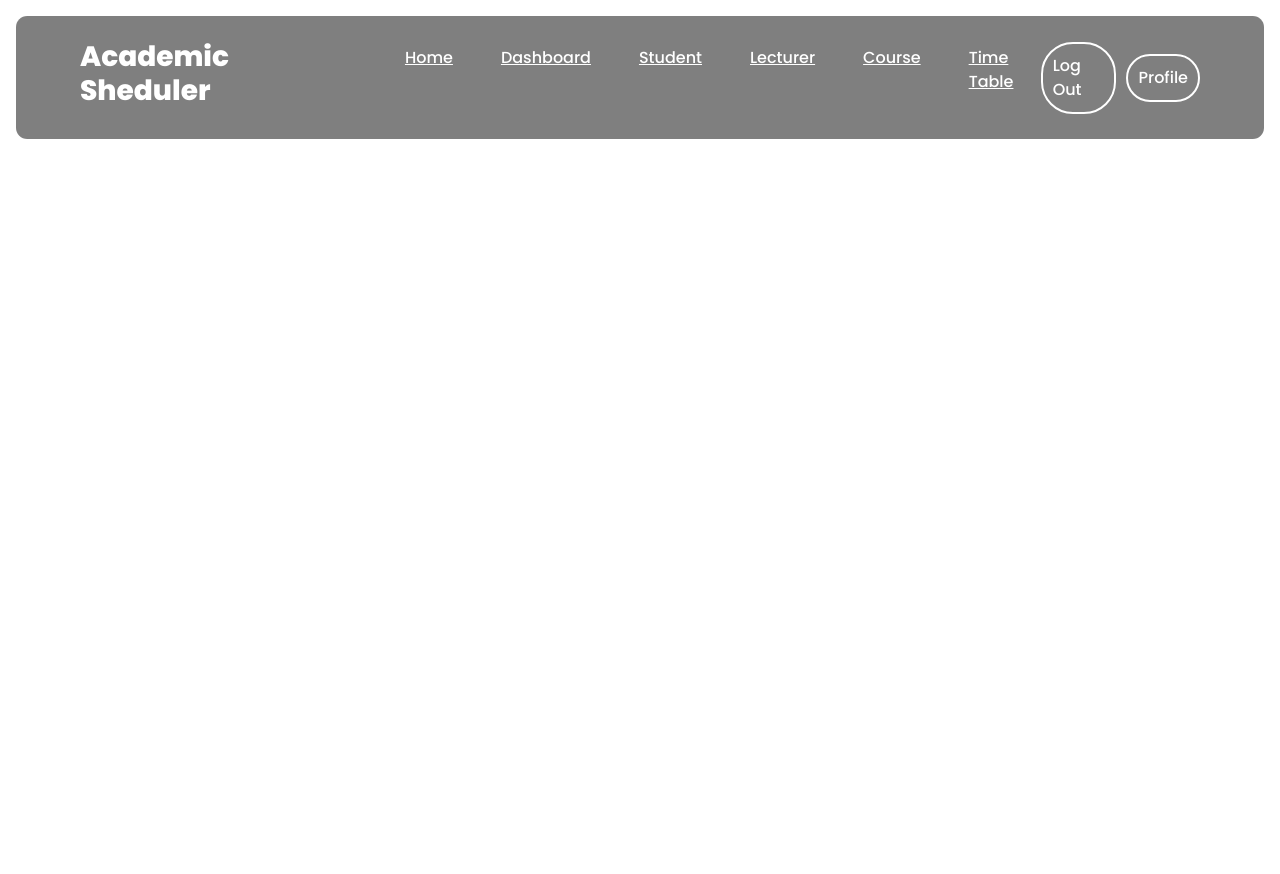
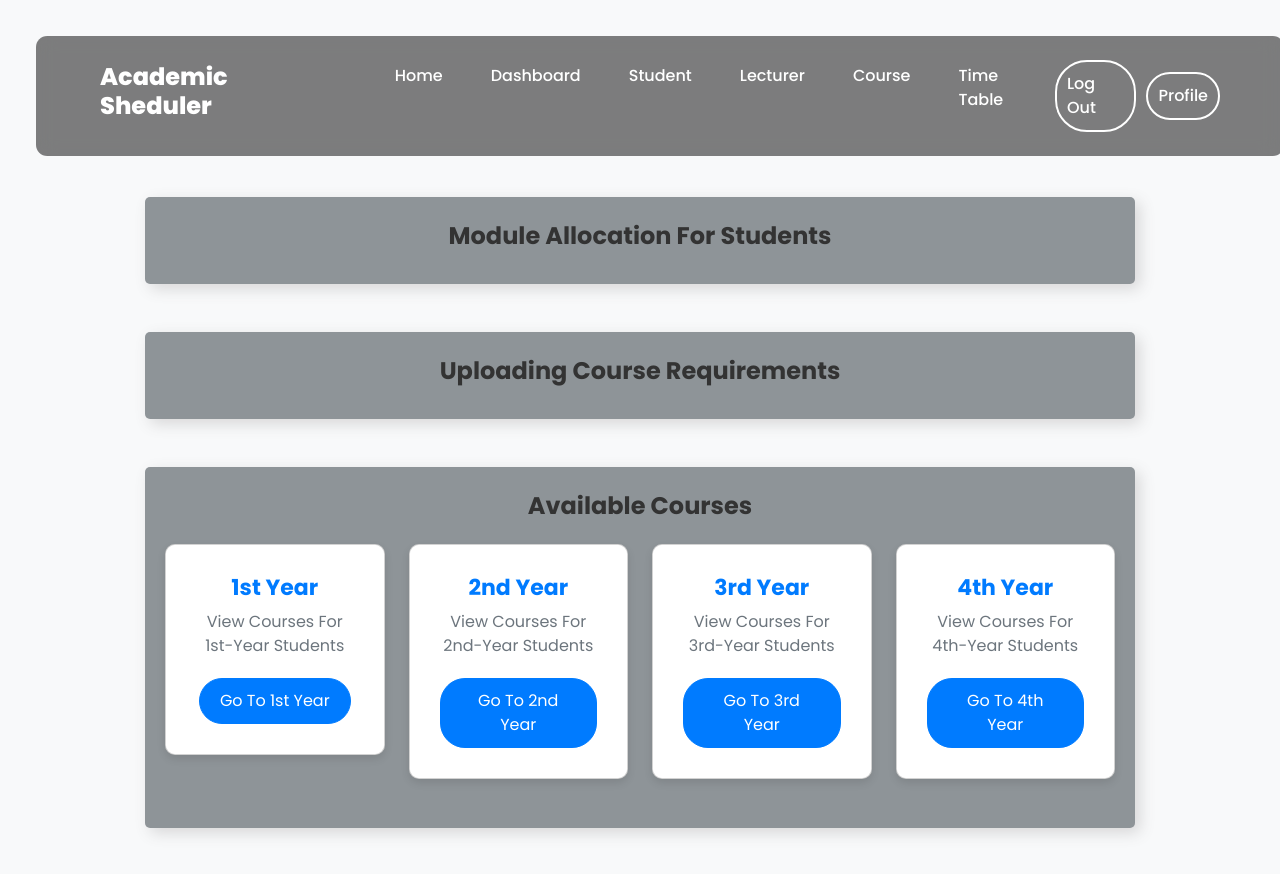
Before and after one commit to Dill1027/Academic-Scheduler, a React (Create React App) app in the folder frontend/: page /course in a window 1280 px wide. Shown: the top 874 px of the page. Before the commit the page ends 800 px from the top, so only its background shows below. Built offline with nearby package versions, Linux system fonts and the light colour scheme.

Commit message:
coursedash

```diff
--- /dev/null
+++ b/frontend/src/Components/CourseManagement/coursed.css
@@ -0,0 +1,135 @@
+.p1{
+    background-color: #8e9498;
+    padding: 25px 20px;
+    border-radius: 5px;
+    /* color: rgb(4, 4, 28); */
+    box-shadow: 5px 5px 15px rgba(88, 85, 85, 0.2);
+    cursor: pointer;
+    position: relative;
+    align-items: center;
+    margin-bottom: 20px;
+    text-align: center;
+}
+
+.p1:hover {
+    background-color: #6f7a81;       /* Darker shade of the original color */
+    transform: translateY(-5px);      /* Lift the element slightly */
+    box-shadow: 5px 5px 20px rgba(88, 85, 85, 0.3);  /* Slightly bigger shadow */
+}
+
+
+h3 {
+    color: #333;
+    font-size: 24px;
+    font-weight: bold;
+    transition: all 0.3s ease-in-out; /* Smooth transition for text color and decoration */
+}
+
+/* Hover effect */
+h3:hover {
+    color: #eef0f3; /* Change text color to a blue shade on hover */
+    text-decoration: bold; /* Underline the text when hovered */
+    cursor: pointer; /* Change the cursor to indicate interactivity */
+}
+
+
+/* General Styling for the main layout */
+.main_function {
+    padding: 20px;
+    background-color: #f8f9fa;
+    align-items: center;
+  }
+
+
+  h4 {
+    color: #333;
+    font-size: 18px;
+    font-weight: bold;
+  }
+
+  .card {
+    border-radius: 10px;
+    box-shadow: 0 4px 8px rgba(0, 0, 0, 0.1);
+    transition: transform 0.3s ease-in-out;
+  }
+
+  .card:hover {
+    transform: translateY(-10px);
+  }
+
+  .card-body {
+    padding: 30px;
+    background-color: #fff;
+    text-align: center;
+    border-radius: 10px;
+  }
+
+  .card-title {
+    color: #007bff;
+    font-size: 22px;
+  }
+
+  .card-text {
+    color: #6c757d;
+    margin-bottom: 20px;
+  }
+
+  .btn-primary {
+    background-color: #007bff;
+    border-color: #007bff;
+    padding: 10px 20px;
+    border-radius: 25px;
+    font-size: 16px;
+    text-decoration: none;
+  }
+
+  .btn-primary:hover {
+    background-color: #0056b3;
+    border-color: #0056b3;
+  }
+
+  /* Card spacing and column layout */
+  .row {
+    display: flex;
+    flex-wrap: wrap;
+  }
+
+  .col-md-3 {
+    width: 100%;
+    max-width: 25%;
+    margin-bottom: 30px;
+  }
+
+  @media (max-width: 768px) {
+    .col-md-3 {
+      width: 100%;
+    }
+  }
+
+  /* Styling for the Links in the divs */
+  a {
+    color: inherit;
+    text-decoration: none;
+  }
+
+  a:hover {
+    text-decoration: underline;
+  }
+
+  /* Padding and margin for the individual sections */
+  .container {
+    max-width: 1200px;
+    margin: 0 auto;
+  }
+
+  .mt-5 {
+    margin-top: 50px;
+  }
+
+  .mt-3 {
+    margin-top: 30px;
+  }
+
+  .mb-4 {
+    margin-bottom: 20px;
+  }
--- a/frontend/src/Components/CourseManagement/coursedash.js
+++ b/frontend/src/Components/CourseManagement/coursedash.js
@@ -2,6 +2,9 @@ import { useState, useEffect } from "react";
 import axios from "axios";
 import SideBar from "../Home/SideBar";
 import Header from "../Navbar/Header";
+import "bootstrap/dist/css/bootstrap.min.css";
+import './coursed.css';
+import { Link } from 'react-router-dom';
 
 function Coursed() {
 
@@ -11,24 +14,83 @@ function Coursed() {
       <div className="main_function ">
         <div>
           <Header />
-          {/* <SideBar /> */}
 
-           <div class="mt-5">
-             {/* <h1>lef child</h1> */}
+       <div style={{ marginTop: "20px" , padding:'125px' }}>
+
+            <div className="p1">
+                <Link to="/module-allocation" style={{ textDecoration: 'none' , color:'white'}}>
+                   <h3>Module Allocation for Students</h3>
+                </Link>
+            </div>
+
+      {/* Course Requirements Section */}
+            <div className="p1 mt-5">
+                <Link to="/upload-course-requirements" style={{ textDecoration: 'none' }}>
+                   <h3>Uploading Course Requirements</h3>
+                </Link>
+            </div>
 
 
+             <div className=" p1 container mt-5">
+                <h3>Available Courses</h3>
+
+
+                <div className=" row mt-4">
+
+                     <div className="col-md-3 mb-4">
+                        <div className="card">
+                            <div className="card-body text-center">
+                               <h4 className="card-title">1st Year</h4>
+                               <p className="card-text">View courses for 1st-year students</p>
+                               <Link to="/1st-year" className="btn btn-primary">Go to 1st Year</Link>
+                            </div>
+                        </div>
+                    </div>
+
+                    {/* 2nd Year */}
+                    <div className="col-md-3 mb-4">
+                    <div className="card">
+                        <div className="card-body text-center">
+                        <h4 className="card-title">2nd Year</h4>
+                        <p className="card-text">View courses for 2nd-year students</p>
+                        <Link to="/2nd-year" className="btn btn-primary">
+                            Go to 2nd Year
+                        </Link>
+                        </div>
+                    </div>
+                    </div>
+
+                    {/* 3rd Year */}
+                    <div className="col-md-3 mb-4">
+                    <div className="card">
+                        <div className="card-body text-center">
+                        <h4 className="card-title">3rd Year</h4>
+                        <p className="card-text">View courses for 3rd-year students</p>
+                        <Link to="/3rd-year" className="btn btn-primary">
+                            Go to 3rd Year
+                        </Link>
+                        </div>
+                    </div>
+                    </div>
+
+                    {/* 4th Year */}
+                    <div className="col-md-3 mb-4">
+                    <div className="card">
+                        <div className="card-body text-center">
+                        <h4 className="card-title">4th Year</h4>
+                        <p className="card-text">View courses for 4th-year students</p>
+                        <Link to="/4th-year" className="btn btn-primary">
+                            Go to 4th Year
+                        </Link>
+                        </div>
+                    </div>
+                    </div>
+                </div>
+            </div>
 
            </div>
         </div>
 
-
-
-
-
-        {/* <div className="lef_child">
-        <h1 className="main_topic_function">Add Employee </h1>
-
-        </div> */}
       </div>
     </div>
   );
--- a/frontend/src/Components/Navbar/footer.js
+++ b/frontend/src/Components/Navbar/footer.js
@@ -1,5 +1,6 @@
 import React from 'react';
 import { Link } from 'react-router-dom';
+import './footer.css';
 
 function Footer() {
   return (
```
Also changed, not shown: frontend/src/Components/Navbar/footer.css (added).
